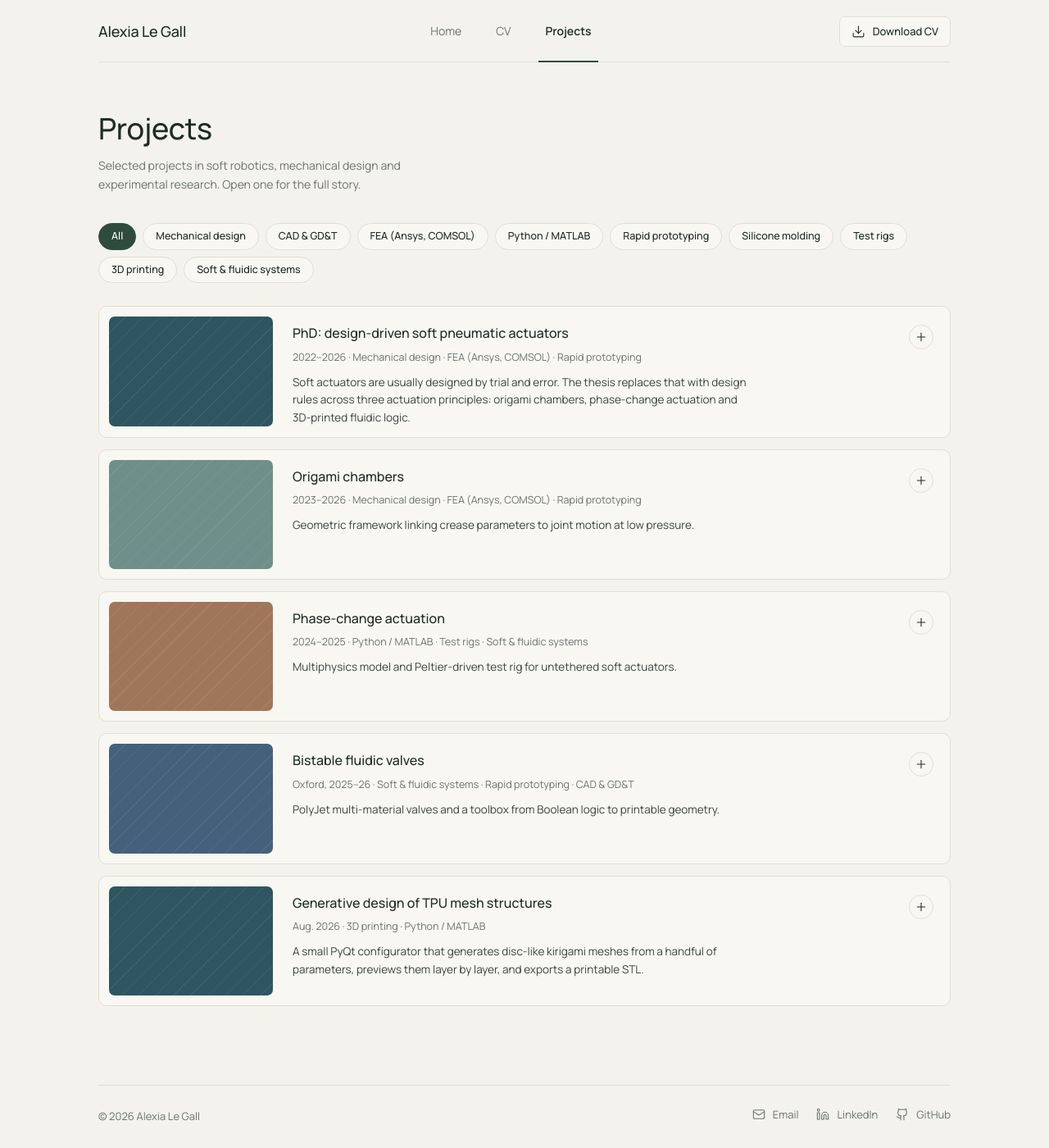
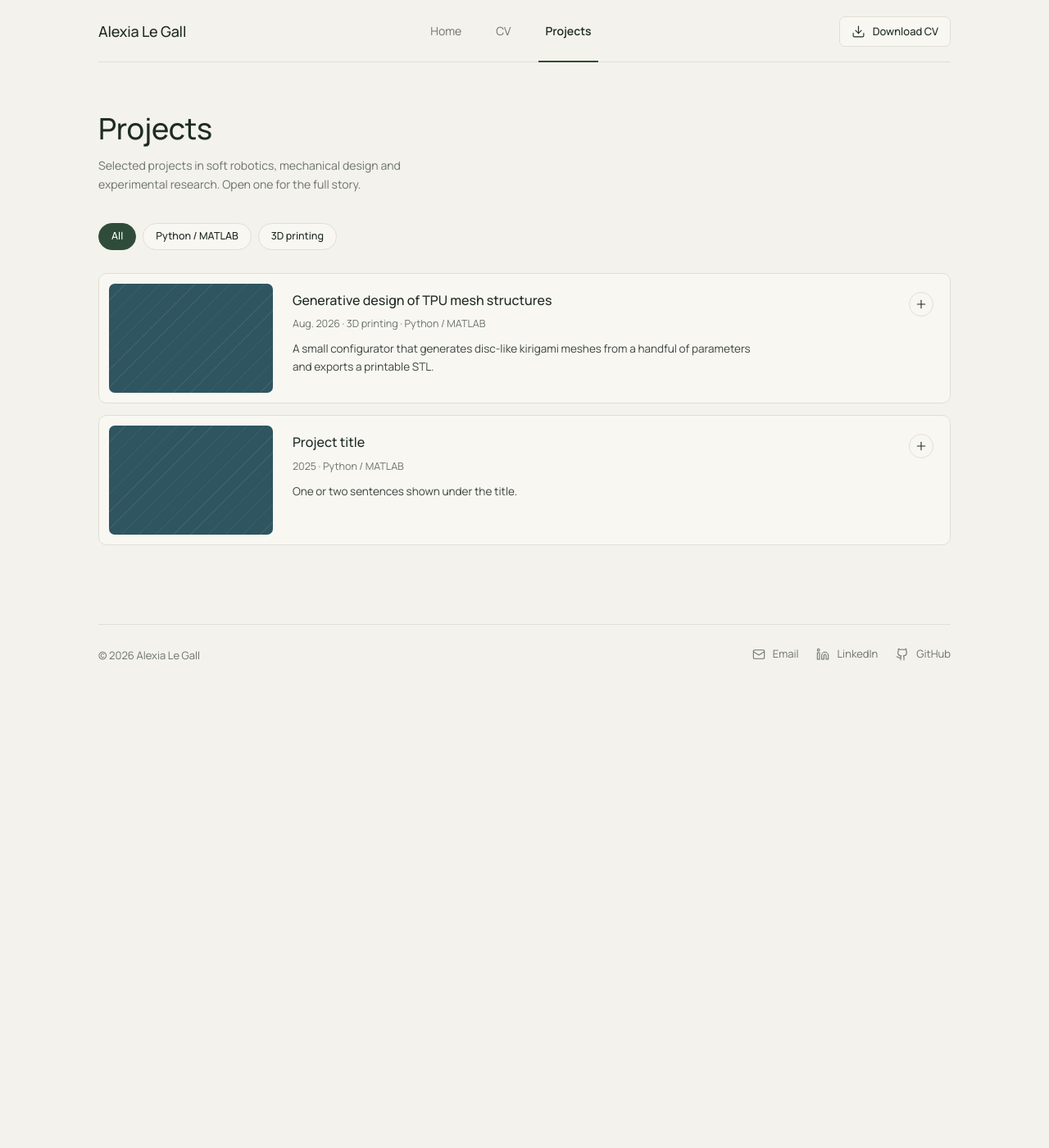
Before and after one commit to alexiaisgoofingaround/alexialegall, a Jekyll site: the page built from projects/index.html, in a window 1280 px wide and 1400 px high. Shown: the whole window at 82% size. Built offline with Jekyll 4.4.1, drawn with Linux system fonts in a browser that asks for light colours.

Commit message:
UpdateMesh

```diff
--- a/_data/cv.yml
+++ b/_data/cv.yml
@@ -30,7 +30,7 @@
       - "Bistable valves using PolyJet multi-material properties."
       - "Toolbox from Boolean logic to 3D-printable geometry."
     skills: ["fluidic", "prototyping", "cad"]
-    projects: ["valves"]   # project file names (without .html)
+    projects: []   # project file names (without .html)
   - when: "2022"
     title: "Research engineer intern"
     org: "GIPSA-lab, Grenoble"
@@ -83,7 +83,7 @@
   - year: "2026"
     title: "Crease-Encoded Soft Origami Chambers"
     venue: "Advanced Intelligent Systems"
-    url: "#"
+    url: "https://advanced.onlinelibrary.wiley.com/doi/full/10.1002/aisy.70543"
   - year: "2025"
     title: "A Multiphysics Model for Phase Change Actuation"
     venue: "IFAC"
--- /dev/null
+++ b/_projects/heartistic.html
@@ -0,0 +1,43 @@
+---
+# Copy this file to _projects/<name>.html  (the file name becomes the URL: /projects/<name>/)
+# Files starting with "_" are ignored by Jekyll, so this template never appears on the site.
+title: "Project title"
+when: "2025"
+order: 6                      # position on the Projects page (1 = first)
+color: "#2E5560"              # tile colour
+featured: false               # true = large tile (use for one project only)
+skills: ["python"]            # ids from _data/skills.yml
+# subs: ["other-project"]     # hubs only: file names of child projects
+description: "One or two sentences shown under the title."
+resources:                    # optional; url can be a file in assets/files/, a full https link, or "#"
+  - {label: "Paper", url: "https://doi.org/...", kind: "article"}
+  - {label: "Data", url: "assets/files/data.csv", kind: "dataset"}
+---
+
+<!-- Everything below is plain HTML. Write headings, paragraphs, lists, tables, math. -->
+
+<h2>Description</h2>
+<p>Text with inline math $\tau = pA\ell$ and a <a href="https://example.com">link</a>.
+Display math gets its own line: $$\tau(\theta) = p\,A\,\ell(\theta)$$</p>
+
+<h2>Results</h2>
+
+{% comment %} Image (put the file in assets/img/). Leave out src to get a grey placeholder. {% endcomment %}
+{% include figure.html src="assets/img/photo.jpg" alt="short description" caption="Figure 1. Caption." %}
+
+{% comment %} Own video file (assets/video/, H.264 .mp4, keep it small) {% endcomment %}
+{% include video.html src="assets/video/clip.mp4" caption="Video 1. Caption." %}
+
+{% comment %} YouTube / Vimeo: use the EMBED url {% endcomment %}
+{% include embed.html url="https://www.youtube.com/embed/VIDEO_ID" caption="Video 2. Caption." %}
+
+<table>
+  <thead><tr><th>Sample</th><th>Pressure (kPa)</th><th>Angle (°)</th></tr></thead>
+  <tbody>
+    <tr><td>A</td><td>20</td><td>35</td></tr>
+    <tr><td>B</td><td>40</td><td>62</td></tr>
+  </tbody>
+</table>
+
+<pre><code># code: escape "<" as &lt; and "&" as &amp;
+x = 1</code></pre>
--- a/_projects/origami.html
+++ /dev/null
@@ -1,28 +0,0 @@
----
-title: "Origami chambers"
-when: "2023–2026"
-order: 2
-color: "#6F8F8A"
-skills: ["mechanical", "fea", "prototyping", "molding"]
-description: "Geometric framework linking crease parameters to joint motion at low pressure."
-resources:
-  - {label: "Crease-Encoded Soft Origami Chambers", url: "#", kind: "article"}
-  - {label: "Dataset and scripts", url: "#", kind: "code"}
----
-
-<h2>Results</h2>
-
-{% include figure.html caption="Figure 1. A molded chamber at rest and pressurised (placeholder)." color="#6F8F8A" %}
-
-<p>Placeholder text showing LaTeX: to first order the joint torque is $\tau = p\,A\,\ell$, with pressure $p$, effective area $A$ and lever arm $\ell$. Display equations get their own paragraph:</p>
-
-<p>$$\tau(\theta) = p\,A\,\ell(\theta)$$</p>
-
-{% include figure.html caption="Figure 2. Measured torque against pressure (placeholder)." color="#4F6F6B" %}
-
-<h2>Code</h2>
-
-<pre><code># placeholder: load one test and fit a line
-import numpy as np
-p, tau = np.loadtxt('test01.csv', delimiter=',', unpack=True)
-slope = np.polyfit(p, tau, 1)[0]   # N.m per kPa</code></pre>
--- a/_projects/phase.html
+++ /dev/null
@@ -1,12 +0,0 @@
----
-title: "Phase-change actuation"
-when: "2024–2025"
-order: 3
-color: "#A0765A"
-skills: ["python", "testrigs", "fluidic"]
-description: "Multiphysics model and Peltier-driven test rig for untethered soft actuators."
-resources:
-  - {label: "A Multiphysics Model for Phase Change Actuation", url: "#", kind: "article"}
----
-
-{% comment %} Write the page here: see _projects/_template.html for the available blocks. {% endcomment %}
--- a/_projects/phd.html
+++ /dev/null
@@ -1,28 +0,0 @@
----
-title: "PhD: design-driven soft pneumatic actuators"
-when: "2022–2026"
-order: 1
-color: "#2E5560"
-featured: true
-skills: ["mechanical", "fea", "prototyping", "molding", "testrigs", "python", "fluidic"]
-subs: ["origami", "phase", "valves"]          # file names of child projects
-description: "Soft actuators are usually designed by trial and error. The thesis replaces that with design rules across three actuation principles: origami chambers, phase-change actuation and 3D-printed fluidic logic."
-resources:
-  - {label: "Thesis (PDF)", url: "#", kind: "thesis"}
-  - {label: "Defense slides", url: "#", kind: "slides"}
-  - {label: "Video of the PhD defense", url: "#", kind: "video"}
-  - {label: "Crease-Encoded Soft Origami Chambers", url: "#", kind: "article, Adv. Intell. Syst. 2026"}
-  - {label: "A Multiphysics Model for Phase Change Actuation", url: "#", kind: "article, IFAC 2025"}
----
-
-<h2>Results</h2>
-
-{% include figure.html caption="Figure 1. Overview of the three actuation principles studied in the thesis (placeholder)." color="#2E5560" %}
-
-<p>Each chapter pairs a model with an experimental rig, so a design choice can be checked against a measurement.</p>
-
-{% comment %}
-Video examples (delete this comment wrapper once the files exist):
-{% include video.html src="assets/video/origami.mp4" caption="Video 1. Actuation cycle of the origami chamber." %}
-{% include embed.html url="https://www.youtube.com/embed/VIDEO_ID" caption="Video 2. Defense teaser." %}
-{% endcomment %}
--- a/_projects/tpu-mesh.html
+++ b/_projects/tpu-mesh.html
@@ -4,53 +4,87 @@
 order: 5
 color: "#2E5560"
 skills: ["3dprinting", "python"]
-description: "A small PyQt configurator that generates disc-like kirigami meshes from a handful of parameters, previews them layer by layer, and exports a printable STL."
+description: "A small configurator that generates disc-like kirigami meshes from a handful of parameters and exports a printable STL."
 resources:
   - {label: "Kirigami disc configurator (Python)", url: "assets/files/kirigami_configurator.py", kind: "code"}
 ---
 
-<p>Most of my thesis work was on origami, but kirigami is nonetheless interesting. This project was a short exploration into generalising the design of TPU mesh structures, the kind you often find on sharing platforms like Thingiverse. Instead of drawing each one by hand, I wrote a small PyQt configurator that generates disc-like kirigami meshes from a handful of parameters (concentric dashed rings, a hub, a flange, an optional opening and pull handles), previews them layer by layer, and exports a printable STL.</p>
+<p>Most of my thesis work was on origami, but kirigami is nonetheless interesting. This project was a short exploration
+into generalising the design of TPU mesh structures, the kind you often find on sharing platforms like Thingiverse.
+Instead of drawing each one by hand, I wrote a small PyQt configurator that generates disc-like kirigami meshes from
+ a handful of parameters (concentric dashed rings, a hub, a flange, an optional opening and pull handles), previews them
+layer by layer, and exports a printable STL.</p>
 
 <h2>Results</h2>
 
-<p>A mesh is a stack of concentric rings around a hub, closed by a flange. The base contour is a circle, a slot or a rounded rectangle. Every ring is a scaled copy of it: $C_i(t) = r_i\,C(t)$, $r_i = i\,w$, with $w$ the ring width and $t\in[0,1)$ the perimeter parameter. Dashed and solid rings alternate in a user-defined pattern ($n_{dash}$ dashed, then $n_{solid}$ solid). For the slot and rounded rectangle the rings are homothetic, not offset curves, so the radial ring width is not uniform.</p>
+{% include figure.html src="assets/img/meshResults.jpg" alt="Printed meshes" caption="Printed meshes. Top: deformed version. Left: prints with errors. Right: other shapes and dimensions." %}
 
-{% include figure.html src="assets/img/kirigamiexample.png" alt="Kirigami disc configurator, 2D preview" caption="Anatomy of a generated disc in the configurator: hub, dashed rings, solid ring, flange, opening (red) and handles (green)." %}
+<p>The first step in the generation was going from a structure to a set of parameters. The structure is mostly 2D,
+  and 2.5D once the different thicknesses of its parts are taken into account. It is described in polar terms: a
+  radial position (which ring) and a position along the contour (an angle on the circle). The hub is a filled
+  contour at the centre, the mesh is a stack of dashed and solid rings around it, and the flange is a thickened
+  outer ring that keeps the same dash pattern. The handles are arcs between two anchors on the flange, and the
+  opening is a sector that removes a portion of the mesh.
+</p>
+  {% include figure.html src="assets/img/schematicHub.png" alt="Anatomy of the generated structure" caption="Anatomy of a generated disc in the configurator: hub, segments, solid ring, flange, opening (red) and handles (green)." %}
 
-<p>Each dashed ring is cut into $N$ dashes. With $d_i$ the solid fraction (duty) of ring $i$, dash $k$ spans $t\in\left[\varphi_i + \tfrac{k}{N} + \tfrac{1-d_i}{2N},\; \varphi_i + \tfrac{k}{N} + \tfrac{1+d_i}{2N}\right]$. The phase $\varphi_i = \tfrac{1}{2N}\left(\lfloor i/2 \rfloor \bmod 2\right)$ shifts every second pair of rings by half a period, so slits are staggered like bricks. That stagger is what makes it kirigami: the ligaments between slits bend and the disc opens out of plane.</p>
+</p>
+<p>
+  The first step in the generation was going from a structure to a set of parameters. The structure is mostly 2D,
+  and 2.5D once the different thicknesses of its parts are taken into account. Everything is set up on an angular
+  logic: the hub is a filled contour, the mesh is a stack of dashed and solid rings, the flange is a thickened
+  outer ring with the same dash pattern, and the handles are arcs between two anchors on the flange. The opening
+  is an angular sector that removes a portion of the rings and the flange.
+</p>
 
-<p>Duty varies linearly from the inner to the outer dashed ring: $d_i = d_{in} + (d_{out}-d_{in})\,\dfrac{i-n_h}{n_b-n_h-1}$, with $n_h$ hub rings and $n_b$ body rings. On a circle, dash and gap lengths are $s_i = 2\pi r_i d_i / N$ and $g_i = 2\pi r_i (1-d_i)/N$. Linear $d_i$ does not keep $s_i$ constant. $d_i \propto 1/r_i$ would; it is the natural next step.</p>
+{% include figure.html src="assets/img/schematicHub.png" alt="Anatomy of the generated structure" caption="Anatomy of a generated structure in the configurator: hub, dashed rings, solid ring, flange, opening (red) and handles (green)." %}
 
-<p>The part is a two-level height field. Hub, thick flange sectors and handles are extruded to $h_{struct}$; rings to $h_{ring}$, thinner so they flex. The slice view cuts this field at a height $z$, so you can check what a given print layer contains.</p>
+<h3>Mesh generation</h3>
 
-<p>The flange follows the same dash pattern: thick ($h_{struct}$) on a dash, thinned ($h_{ring}$) in the gaps, set by a flange duty $d_f$. At $d_f = 1$ it is one continuous thick ring. Handles are anchored on it, so $d_f$ decides whether a handle sits on a continuous ring or on isolated thick segments.</p>
+<p>
+  To create the mesh, we first define a base contour <i>c</i>. It is piecewise: straight segments and circular arcs
+  (a circle, a slot, or a rounded rectangle), parametrised by the arclength fraction <i>t</i> &isin; [0, 1). Equal
+  steps in <i>t</i> correspond to equal lengths along the contour, on straights and arcs alike.
+</p>
 
-{% include figure.html caption="Handle integration into the flange, slice at z = 1.0 mm (between h_ring and h_struct, structural material only). Left: flange duty 1.0 (continuous ring). Right: flange duty 0.6 (segmented). TODO: two screenshots with identical other parameters; check whether anchors land on thick segments or on gaps." color="#2E5560" %}
+<p>
+  The concentric rings are indexed by their position <i>i</i> = 0 &hellip; <i>N</i>&minus;1, with <i>N</i> the number
+  of rings. Ring <i>i</i> lies between the contour scaled by <i>i</i>&middot;<i>w</i> and the contour scaled by
+  (<i>i</i>+1)&middot;<i>w</i>, with <i>w</i> the ring width. The hub is the filled contour out to the first rings, and
+  the flange is the last ring. Since the rings are scaled copies of the contour, and not offset curves, their
+  thickness is uniform only for the circle. On the slot and the rounded rectangle it increases at the round ends and at
+  the corners.
+</p>
 
-<p>TODO: state the finding (where handle anchors land relative to the thick segments, effect on load transfer and printability), ideally backed by a pull test.</p>
+<p>
+  Dashed rings are cut into <i>n</i> segments, each made of a dash and a gap. The duty <i>&delta;</i> is the fraction of
+  each segment that is kept, and it varies linearly from the inner to the outer rings. Consecutive dashed rings are
+  offset by half a segment, which places the cuts in quincunx. These staggered cuts are what allow the mesh to deform.
+</p>
 
-<p>A handle is a quadratic Bézier arc between two anchors $A$ and $B$ on the flange, a chosen span apart. Control point: $Q = M + \tfrac{h(1+\kappa)}{2}\,\hat n$, with $M$ the chord midpoint, $\hat n$ the outward normal, $h$ the height parameter and $\kappa$ the curvature. Curve: $\mathbf{B}(\tau) = (1-\tau)^2 A + 2\tau(1-\tau)\,Q + \tau^2 B$. The arc is thickened by $\pm w_h/2$ and extruded to $h_{struct}$. Its apex sits at $\tfrac{h(1+\kappa)}{4}$ from the chord, so the loop reaches height $h$ only for $\kappa = 3$.</p>
+  {% include figure.html src="assets/img/twoconfig.png" alt="Example of two configurations" caption="Two configurations: one disc, one slot with handles and opening." %}
 
-<p>An optional opening removes an angular sector $\theta$, centred at a chosen angle, over a chosen range of rings. Dashes are clipped against the sector and solid rings are split, leaving a gap through the mesh.</p>
+<h3>Different thicknesses</h3>
 
-{% include figure.html src="assets/img/meshResults.jpg" alt="Printed TPU kirigami meshes" caption="Printed TPU meshes. Left: generation errors. Right: different hub shapes and sizes. Top: an unfolded mesh." %}
+<p>
+  The mesh is kept as thin as possible so that it deforms. The hub and the flange are thicker to give it structure. In
+  the first prototypes the flange had full thickness, which prevented it from folding. The flange now keeps the dash
+  pattern: it is thick on the dashes and thinned in the gaps, so it stays structural but can fold.
+</p>
 
-<h2>Code</h2>
+<h3>Opening</h3>
 
-<pre><code>def dash_intervals(n_seg, duty, phase):
-    seg = 1/n_seg; sol = seg*duty; gap = seg*(1-duty)
-    return [(phase + k*seg + gap/2, phase + k*seg + gap/2 + sol)
-            for k in range(n_seg)]
+<p>
+  The opening is defined by an angle, a position and a range of rings. Every arc of the selected rings and of the
+  flange that falls inside the sector is removed.
 
-def flange_sectors(n_seg, duty, phase):
-    # thick on the dashes, thinned in the gaps; duty&gt;=1 -&gt; one thick ring
-    if duty &gt;= 0.999: return [(0.0, 1.0, True)]
-    iv = dash_intervals(n_seg, duty, phase)
-    gaps = [(iv[k][1], iv[k+1][0] if k+1 &lt; n_seg else iv[0][0]+1.0, False)
-            for k in range(n_seg)]
-    return [(a, b, True) for a, b in iv] + gaps
+</p>
 
-# handle: quadratic Bezier between two flange anchors
-out = hdl_height*(0.5 + 0.5*hdl_curv)
-cp  = midpoint + normal*out
-pt  = u*u*A + 2*u*t*cp + t*t*B      # u = 1 - t</code></pre>
+<h3>Design and implementation</h3>
+
+<p>
+  The generative logic was defined by the author from hand-made prototypes: a contour scaled into
+  concentric rings, dashed rings cut in quincunx, a flange that follows the dash pattern. It was then
+  implemented as a parametric configurator (Python, PyQt5, trimesh) with Claude (Anthropic) and tested
+  against printed meshes.
+</p>
--- a/_projects/valves.html
+++ /dev/null
@@ -1,10 +0,0 @@
----
-title: "Bistable fluidic valves"
-when: "Oxford, 2025–26"
-order: 4
-color: "#45607A"
-skills: ["fluidic", "prototyping", "cad"]
-description: "PolyJet multi-material valves and a toolbox from Boolean logic to printable geometry."
----
-
-{% comment %} Write the page here: see _projects/_template.html for the available blocks. {% endcomment %}
```
Also changed, not shown: assets/img/schematicHub.png (added), assets/img/schematicHub.svg (added), assets/img/twoconfig.png (added).
